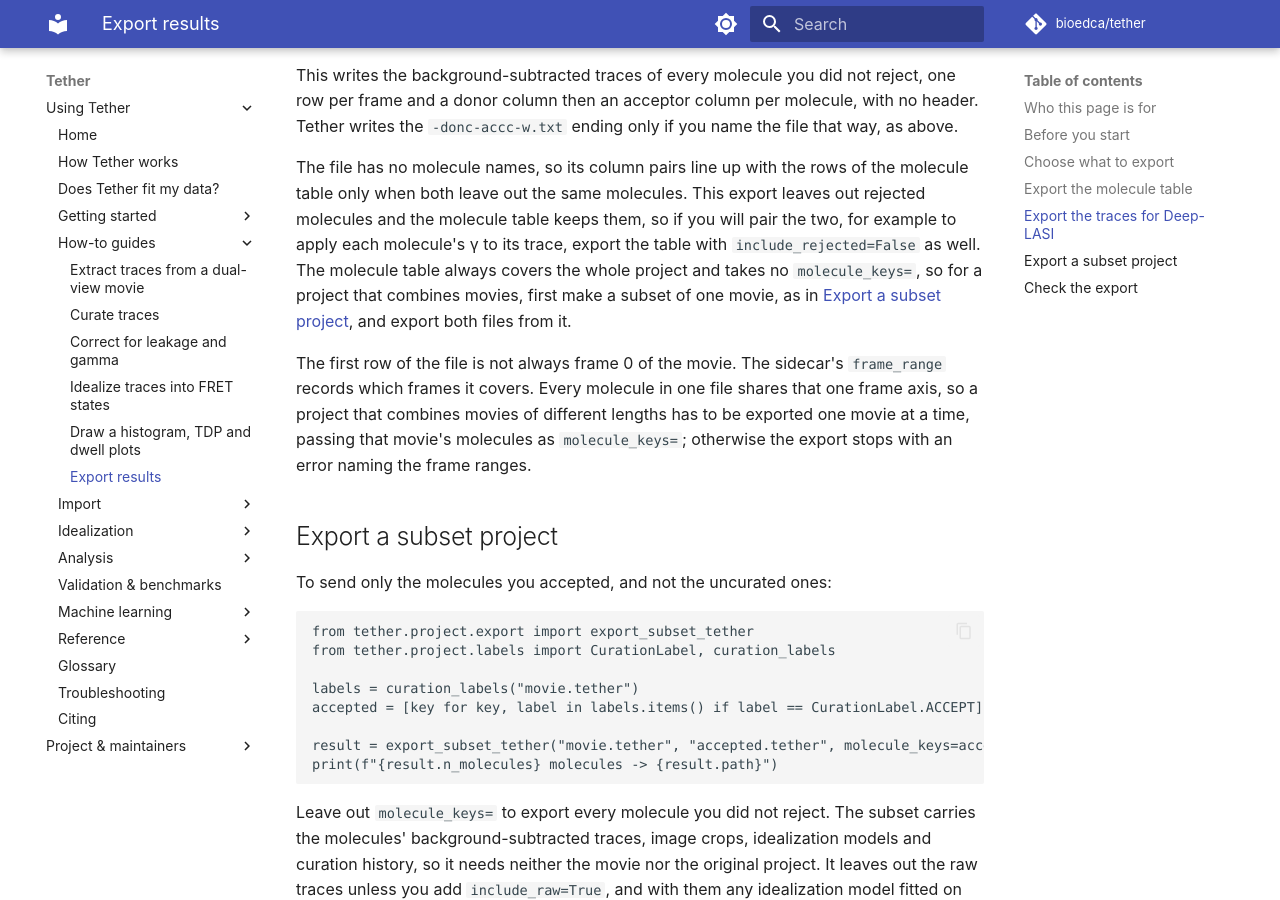
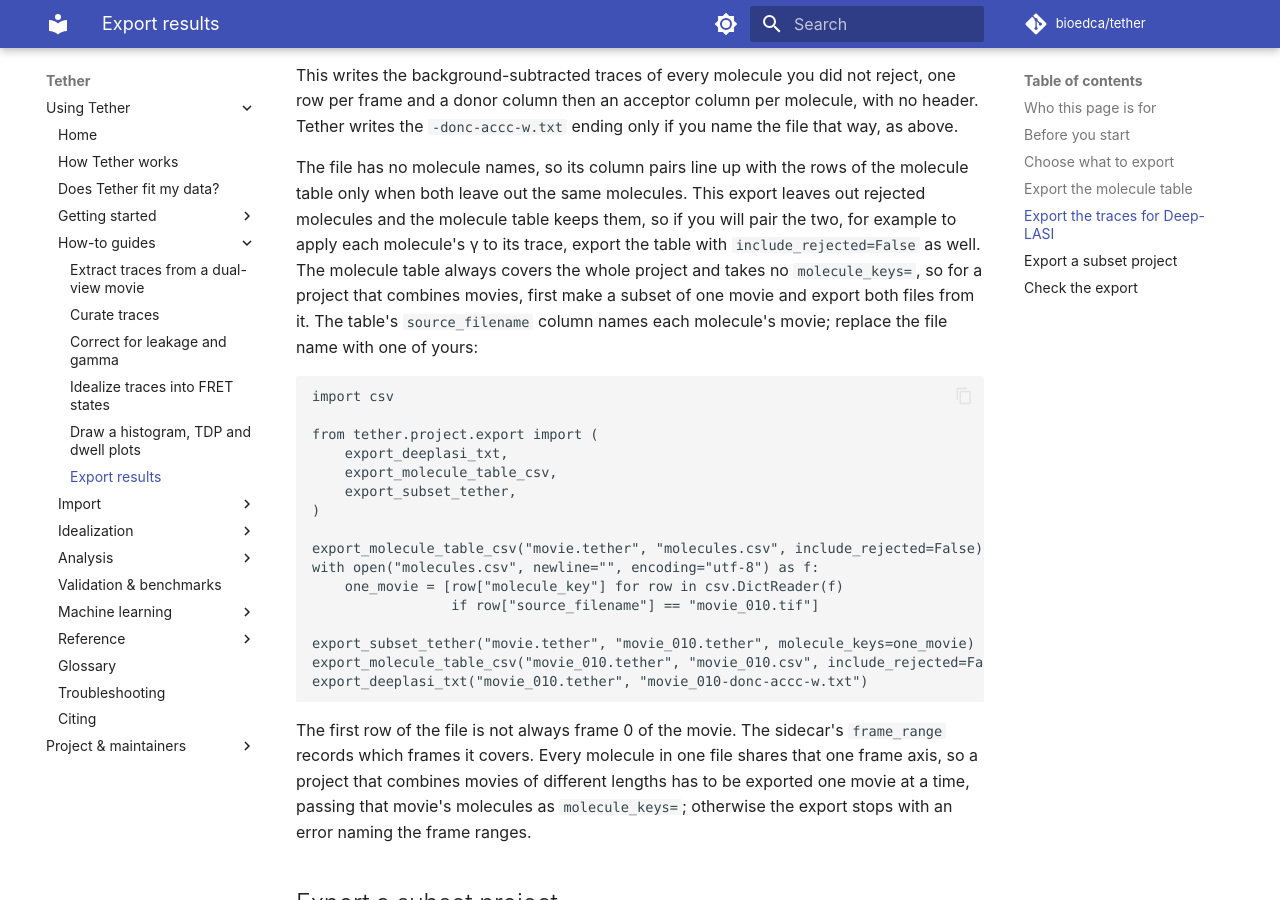
Before and after one commit to bioedca/tether, an MkDocs documentation site: the page built from docs/how-to/export-results.md, in a window 1280 px wide and 900 px high, scrolled down 1606 px. Built offline with MkDocs 1.6.1 and Material for MkDocs 9.7.7, drawn with Linux system fonts in a browser that asks for light colours; comment, search, counter and statistics services are not loaded; the version menu is left out.

Commit message:
docs(how-to): show how to pick one movie's molecules for a paired export
Answers the Codex round-8 finding on #541: the pairing paragraph now selects
one movie's molecule keys from the table's source_filename column, makes a
subset of them, and exports the table and trace matrix from that subset.

Refs #177

````diff
--- a/docs/how-to/export-results.md
+++ b/docs/how-to/export-results.md
@@ -72,8 +72,28 @@ table only when both leave out the same molecules. This export leaves out reject
 molecules and the molecule table keeps them, so if you will pair the two, for example to
 apply each molecule's γ to its trace, export the table with `include_rejected=False` as
 well. The molecule table always covers the whole project and takes no `molecule_keys=`, so for
-a project that combines movies, first make a subset of one movie, as in
-[Export a subset project](#export-a-subset-project), and export both files from it.
+a project that combines movies, first make a subset of one movie and export both files from
+it. The table's `source_filename` column names each molecule's movie; replace the file name
+with one of yours:
+
+```python
+import csv
+
+from tether.project.export import (
+    export_deeplasi_txt,
+    export_molecule_table_csv,
+    export_subset_tether,
+)
+
+export_molecule_table_csv("movie.tether", "molecules.csv", include_rejected=False)
+with open("molecules.csv", newline="", encoding="utf-8") as f:
+    one_movie = [row["molecule_key"] for row in csv.DictReader(f)
+                 if row["source_filename"] == "movie_010.tif"]
+
+export_subset_tether("movie.tether", "movie_010.tether", molecule_keys=one_movie)
+export_molecule_table_csv("movie_010.tether", "movie_010.csv", include_rejected=False)
+export_deeplasi_txt("movie_010.tether", "movie_010-donc-accc-w.txt")
+```
 
 The first row of the file is not always frame 0 of the movie. The sidecar's `frame_range`
 records which frames it covers. Every molecule in one file shares that one frame axis, so a
````
